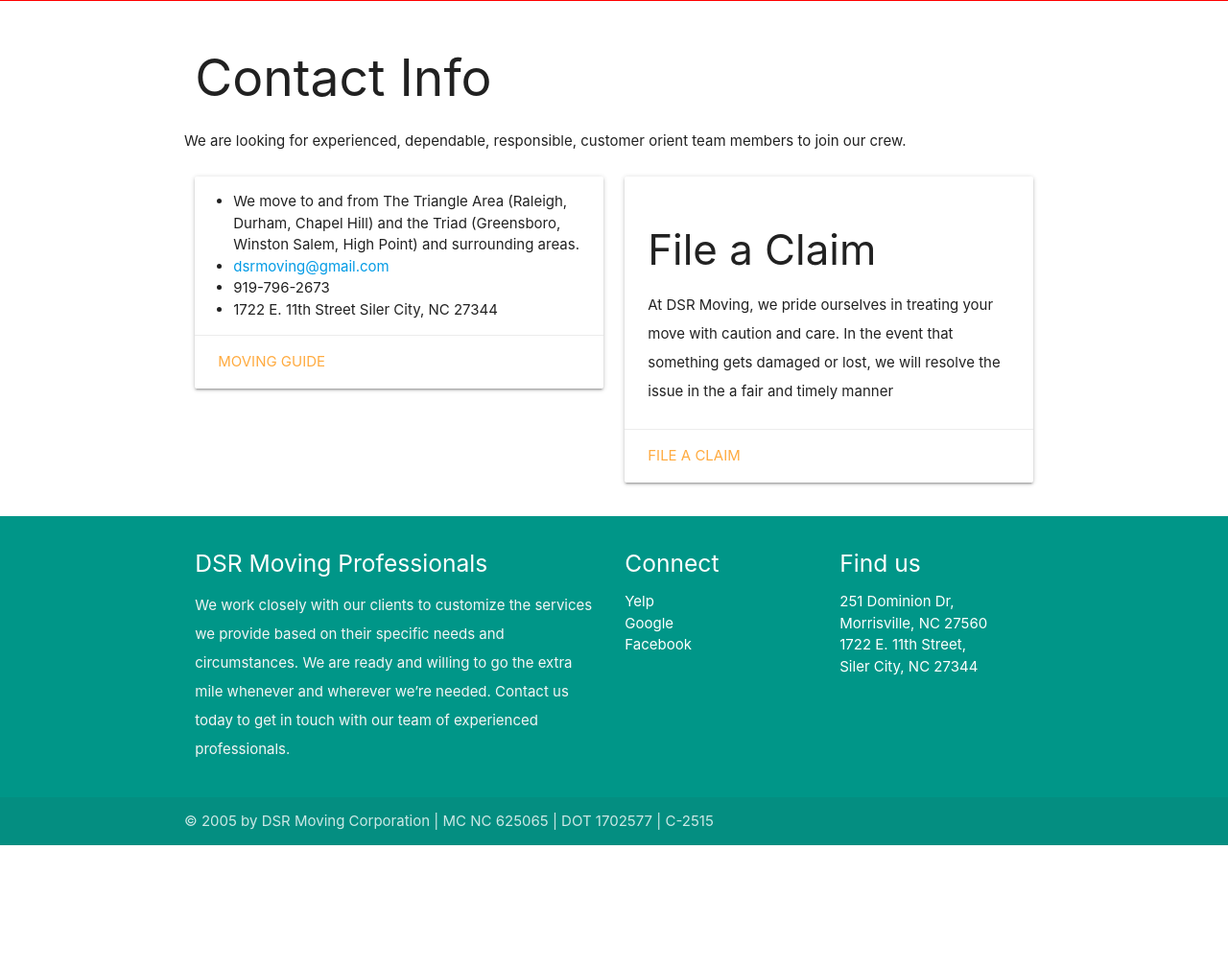
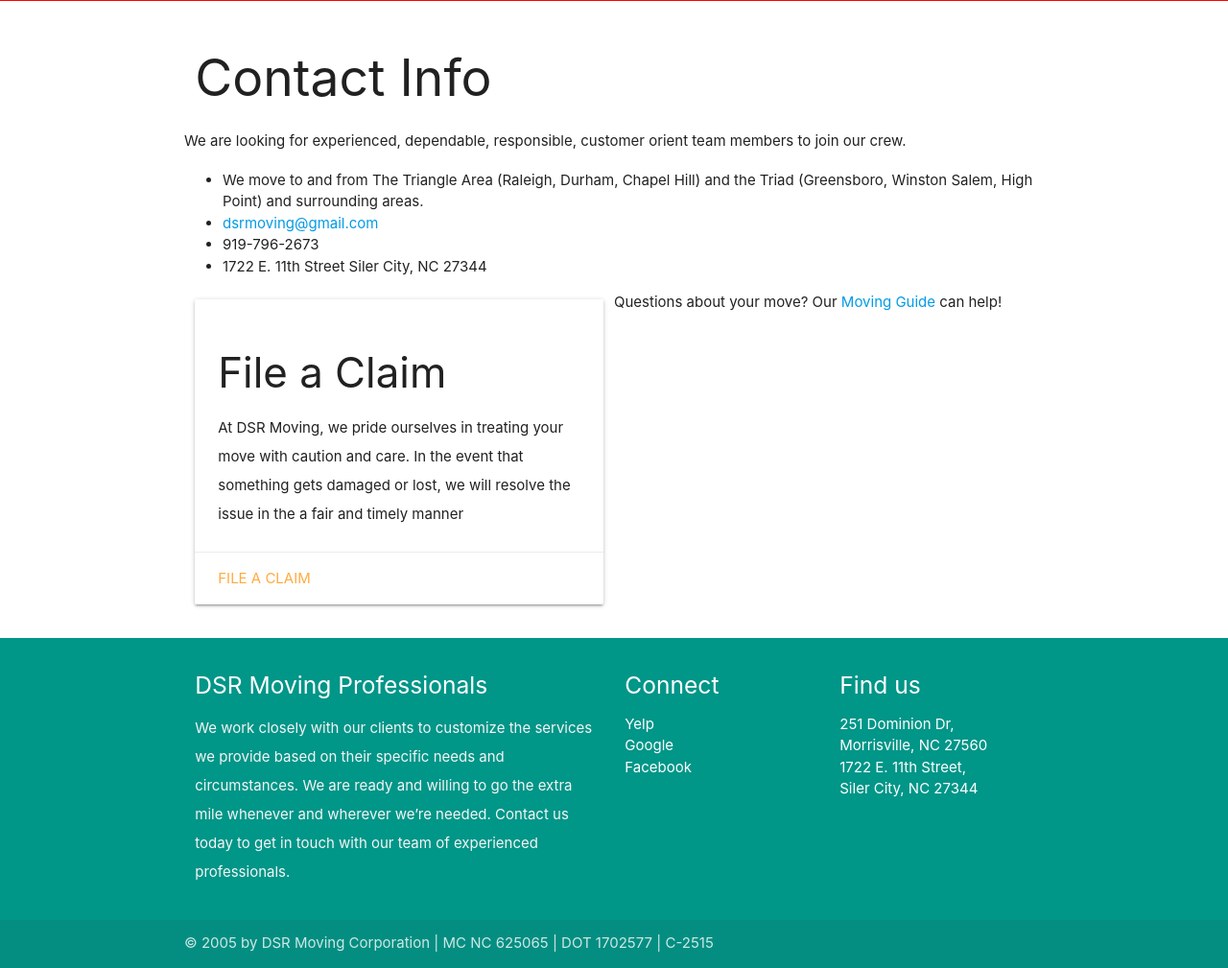
Before and after one commit to lamanaml/dsrmoving, a PHP site: page /contact.php in a window 1280 px wide. Shown: the part 183-1192 px from the top of the page at 96% size. Before the commit the page ends 1064 px from the top, so only its background shows below. Run offline with PHP 8.4, Linux system fonts and the light colour scheme; some libraries are stand-ins or nearby versions.

Commit message:
updated contact

```diff
--- a/assets/css/style.css
+++ b/assets/css/style.css
@@ -14,11 +14,11 @@ nav .brand-logo {
 /* The hero image */
 .hero-image {
   /* Use "linear-gradient" to add a darken background effect to the image (photographer.jpg). This will make the text easier to read */
-  background-image: linear-gradient(rgba(0, 0, 0, 0.5), rgba(0, 0, 0, 0.5)), url("../images/house-plant-in-white-pot.jpg");
+  background-image: linear-gradient(rgba(0, 0, 0, 0.5), rgba(0, 0, 0, 0.5)), url("../images/house-1407562_1920.jpg");
 
 
   /* Set a specific height */
-  height: 75%;
+  height: 85%;
 
   /* Position and center the image to scale nicely on all screens */
   background-position: center;
--- a/contact.php
+++ b/contact.php
@@ -28,14 +28,7 @@
       <div class="col s12"><h2 class="header">Contact Info</h2></div>
       <p>We are looking for experienced, dependable, responsible, customer orient team members to join our crew.</p>
 
-      <div class="col s6">
-         <div >
-       <div class="card horizontal">
-       <div class="card-stacked">
-
-
-         <div>
-              <ul class="browser-default">
+       <ul class="browser-default">
             <li >We move to and from The Triangle Area (Raleigh, Durham, Chapel Hill) and the Triad (Greensboro, Winston Salem, High Point) and surrounding areas.</li>
             <li ><a href="mailto:dsrmoving@gmail.com">dsrmoving@gmail.com</a></li>
             <li >919-796-2673</li>
@@ -43,18 +36,11 @@
 Siler City, NC 27344</li>
 
             </ul>
-      </div>
+
+Questions about your move?  Our <a href="movingguide.php">Moving Guide</a> can help!
 
 
-
-
-        <div class="card-action">
-          <a href="movingguide.php">Moving Guide</a>
-        </div>
-      </div>
-    </div>
-  </div></div>
-      <div class="col s6">
+              <div class="col s6">
           <div >
          <div class="card horizontal">
             <div class="card-stacked">
```
